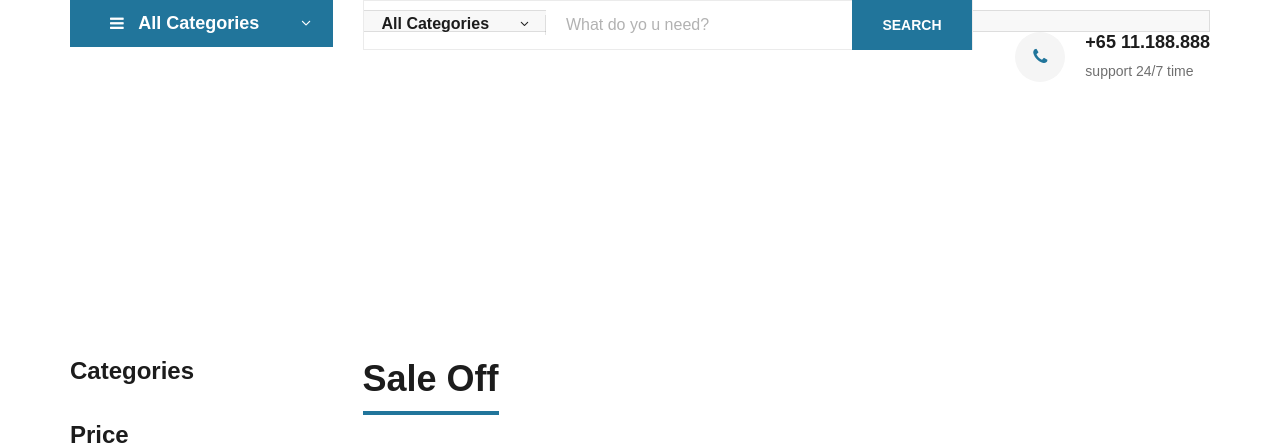
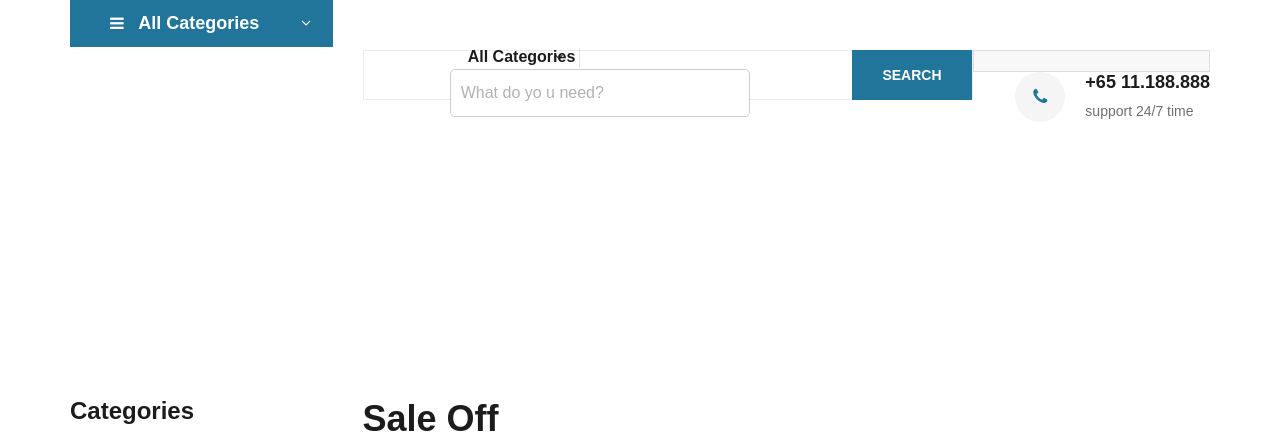
Before and after one commit to azer775/aura1, a Symfony app: template templates/produit/index.html.twig in a window 1280 px wide. Shown: the part 179-626 px from the top of the page. Run offline with Twig, Linux system fonts and the light colour scheme; the template is opened without the code that fills it, so the values that code supplies are empty; some libraries are stand-ins or nearby versions.

Commit message:
a
recherche

```diff
--- a/src/Controller/ProduitController.php
+++ b/src/Controller/ProduitController.php
@@ -2,7 +2,7 @@
 
 namespace App\Controller;
 
-use App\Entity\Produit;
+use App\Entity\Produit;/**/
 use App\Form\ProduitType;
 use App\Repository\ProduitRepository;
 use App\Repository\CategorieRepository;
--- a/templates/produit/index.html.twig
+++ b/templates/produit/index.html.twig
@@ -389,15 +389,19 @@
 
     $('#search-form').on('submit', function(event) {
         event.preventDefault();
+    $('#search-input').on('keyup change', function() {
         var query = $('#search-input').val();
 
+        // Récupérer la valeur du champ de date
 
-         // Check if both fields are empty
+
+        // Vérifier si les deux champs sont vides
         if (!query) {
             $('#search-results').html('<p>Please provide a search criteria.</p>');
             return;
         }
 
+        // Effectuer la recherche AJAX
         $.ajax({
             type: 'GET',
             url: '/produit/search',
@@ -419,7 +423,57 @@
             }
         });
     });
+
+
+});
+
 </script>
+<style>
+
+    .b{
+     color:#b2b2b2;
+    }
+    .hero__search__form {
+      display: flex;
+    flex-wrap: nowrap; /* changed from "wrap" to "nowrap" */
+    justify-content: center;
+    align-items: center;
+    margin-top: 50px;
+    }
+
+
+    .hero__search__form input[type="text"],
+    .hero__search__form input[type="date"] {
+       width: 300px;
+    padding: 10px;
+    margin-right: 10px;
+    border-radius: 5px;
+    border: 1px solid #ccc;
+    font-size: 16px;
+    }
+
+    #search-results {
+       margin-top: 50px;
+    display: flex;
+    flex-direction: column;
+    }
+
+    #search-results a {
+     padding: 10px;
+margin-bottom: 10px;
+background-color: #f5f5f5;
+color: #333;
+text-decoration: none;
+border-radius: 5px;
+transition: background-color 0.3s ease;
+box-shadow: 0px 1px 1px rgba(0, 0, 0, 0.2);
+    }
+
+    #search-results a:hover {
+    background-color: #eee;
+box-shadow: 0px 2px 2px rgba(0, 0, 0, 0.2);
+    }
+</style>
                     <div class="row">
                     {% for produit in produits %}
                         <div class="col-lg-4 col-md-6 col-sm-6">
```
